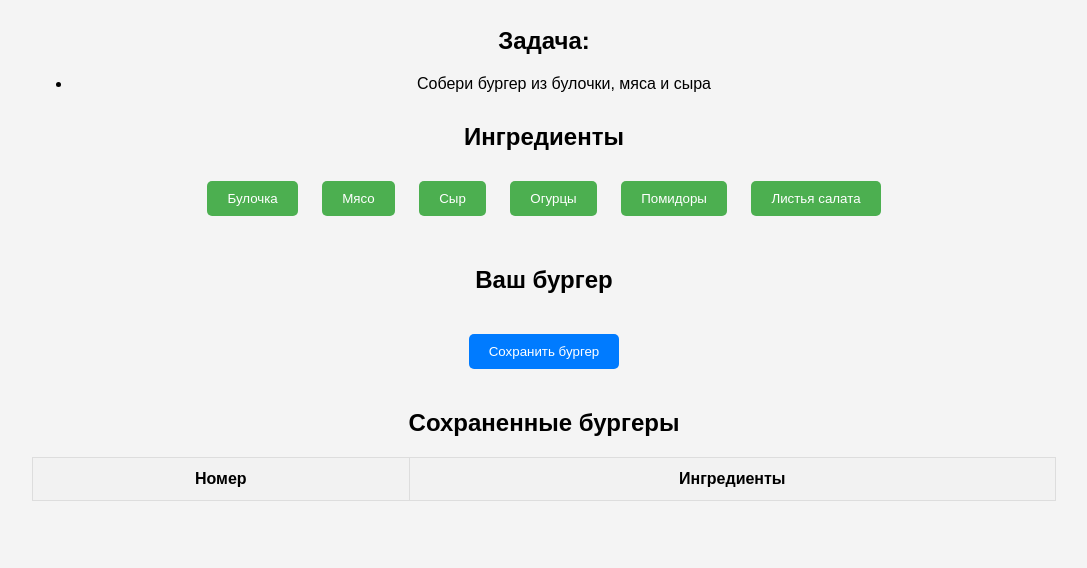
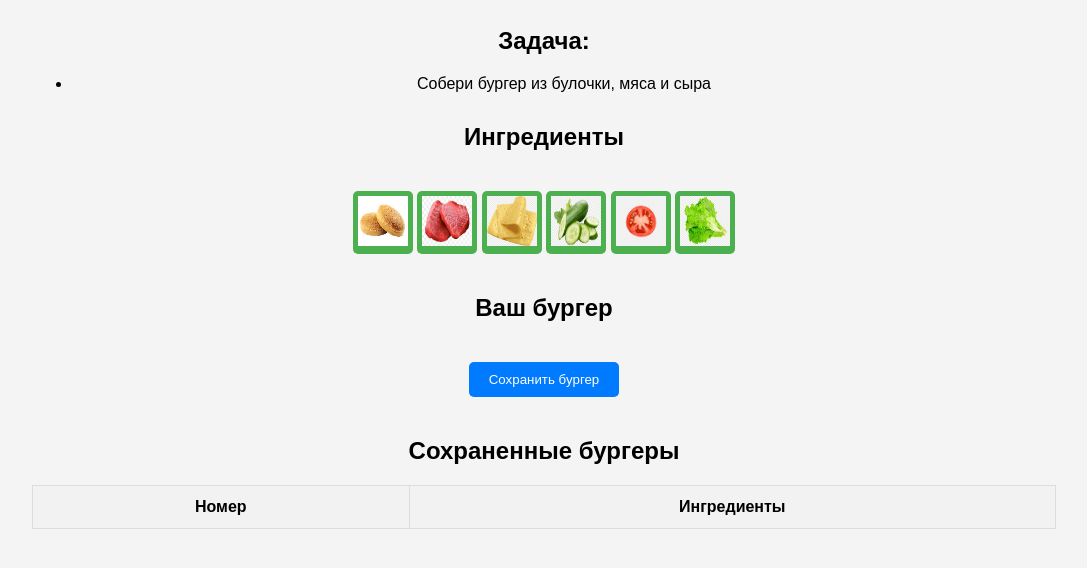
Before and after one commit to RipMyMartin/Tarkvara-Martin, a plain HTML site: page index.html in a window 1280 px wide. Shown: the part 104-672 px from the top of the page, without its empty margins (96-1183 px from the left). Drawn offline with Linux system fonts and the light colour scheme.

Commit message:
muuta nupu tekst poltideks

```diff
--- a/index.html
+++ b/index.html
@@ -26,13 +26,26 @@
 
   <div class="ingredients">
     <h2>Ингредиенты</h2>
-    <button class="ingredient" onclick="addIngredient('Булочка')">Булочка</button>
-    <button class="ingredient" onclick="addIngredient('Мясо')">Мясо</button>
-    <button class="ingredient" onclick="addIngredient('Сыр')">Сыр</button>
-    <button class="ingredient" onclick="addIngredient('Огурцы')">Огурцы</button>
-    <button class="ingredient" onclick="addIngredient('Помидоры')">Помидоры</button>
-    <button class="ingredient" onclick="addIngredient('Листья салата')">Листья салата</button>
+    <button class="ingredient" onclick="addIngredient('Булочка')">
+      <img src="img/1.jpg" alt="Булочка">
+    </button>
+    <button class="ingredient" onclick="addIngredient('Мясо')">
+      <img src="img/2.png" alt="Мясо">
+    </button>
+    <button class="ingredient" onclick="addIngredient('Сыр')">
+      <img src="img/3.png" alt="Сыр">
+    </button>
+    <button class="ingredient" onclick="addIngredient('Огурцы')">
+      <img src="img/4.png" alt="Огурцы">
+    </button>
+    <button class="ingredient" onclick="addIngredient('Помидоры')">
+      <img src="img/5.png" alt="Помидоры">
+    </button>
+    <button class="ingredient" onclick="addIngredient('Листья салата')">
+      <img src="img/6.png" alt="Листья салата">
+    </button>
   </div>
+
 
   <div class="burger-preview">
     <h2>Ваш бургер</h2>
--- a/styles.css
+++ b/styles.css
@@ -31,13 +31,24 @@ h1 {
 }
 
 .ingredient {
-    padding: 10px 20px;
-    margin: 10px;
+    background: none;
+    border: none;
     cursor: pointer;
+    padding: 5px;
+}
+
+.ingredient img {
+    width: 50px;  /* Настроить размер изображения */
+    height: 50px;
+}
+
+
+.ingredient {
+
     background-color: #4CAF50;
     color: white;
     border: none;
-    border-radius: 5px;
+
 }
 
 .ingredient:hover {
```
Also changed, not shown: img/1.jpg (added), img/2.png (added), img/3.png (added), img/4.png (added), img/5.png (added), img/6.png (added).
